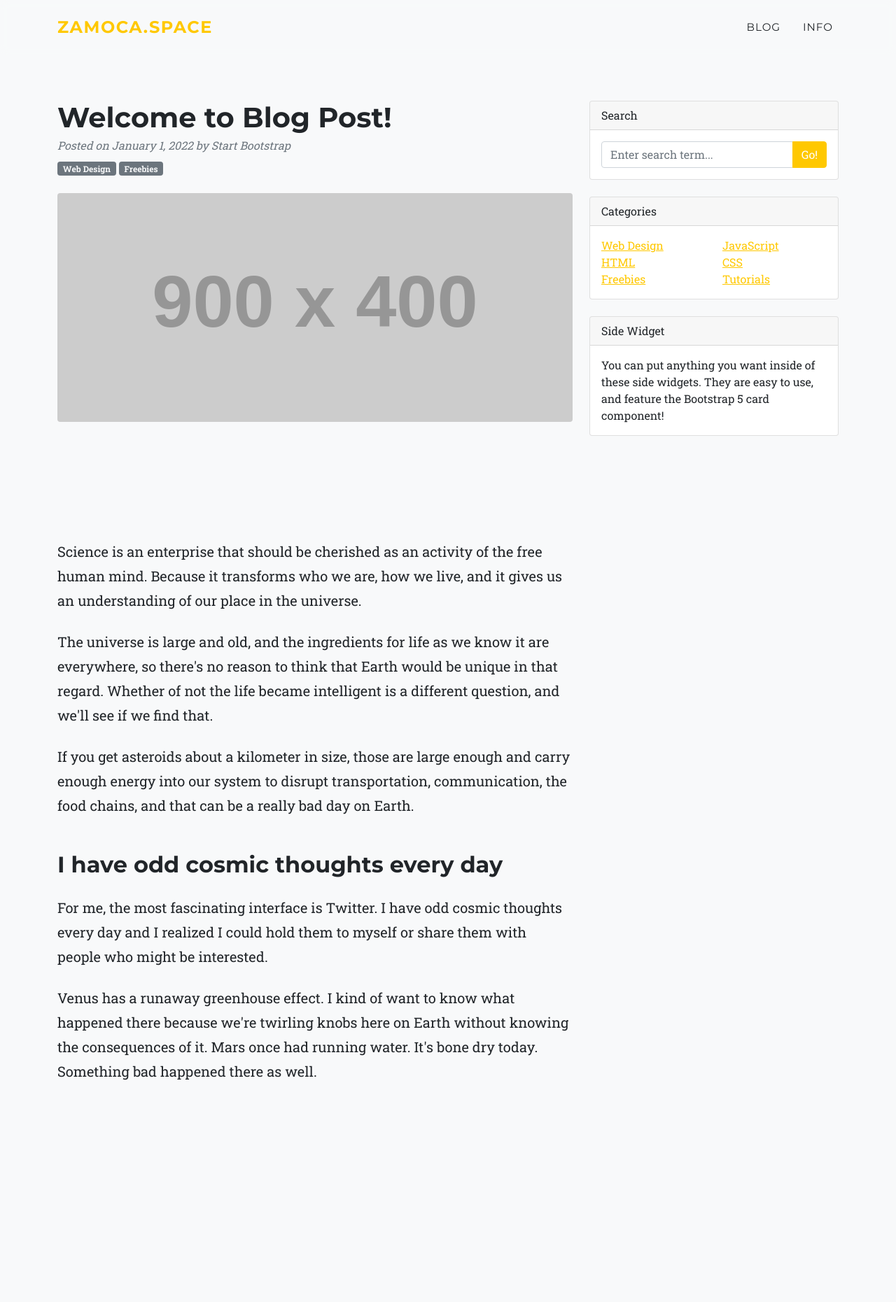
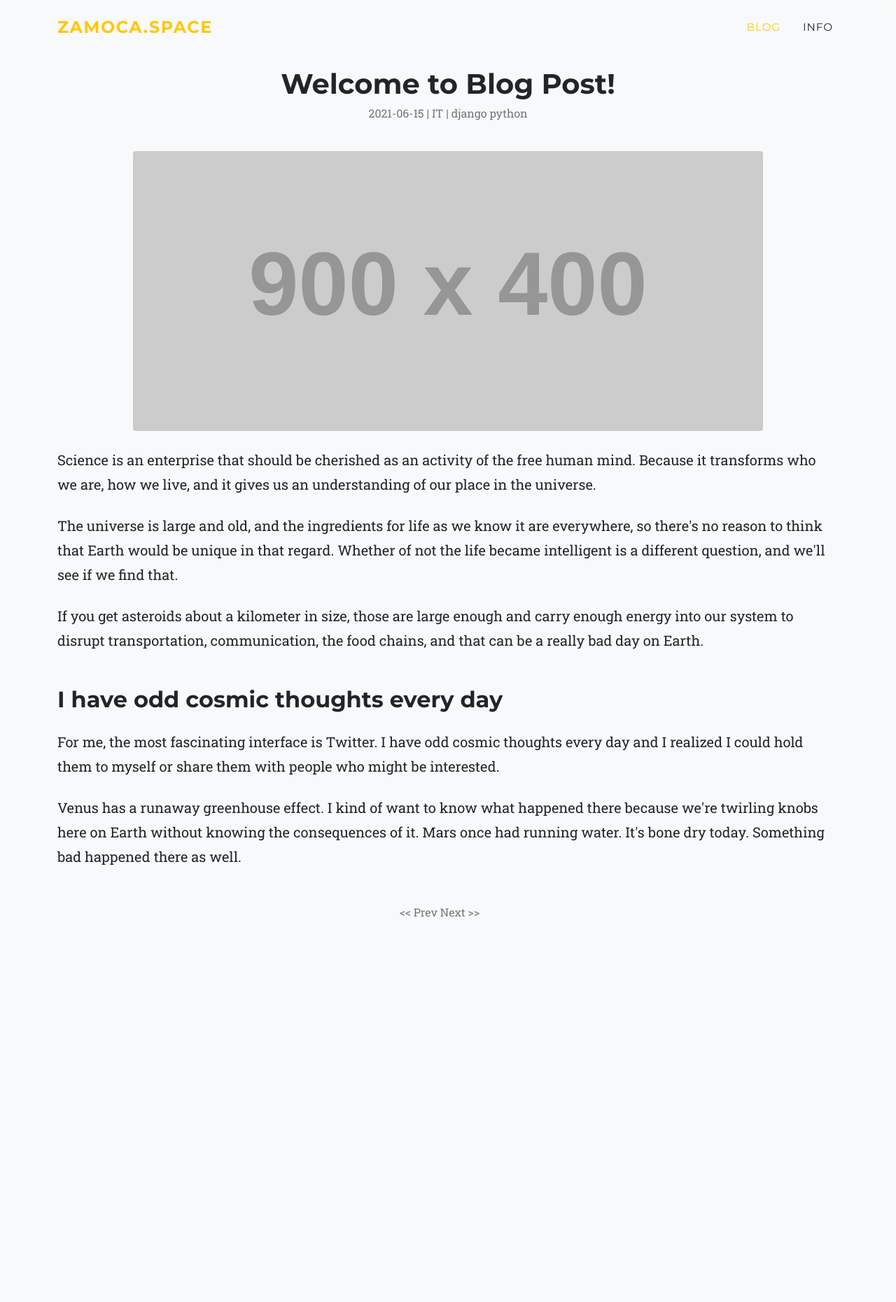
Before and after one commit to Zamoca42/vue-django-Bootstrap, a Django app: template backend/templates/blog/post_detail.html in a window 1280 px wide. Shown: the whole page at 70% size. After the commit the page ends 1311 px from the top, so only its background shows below. Run offline with Django 4.2, Linux system fonts and the light colour scheme; the template is opened without the code that fills it, so the values that code supplies are empty; grey boxes labelled with a size stand in for pictures from a placeholder-image service; some libraries are stand-ins or nearby versions.

Commit message:
style: Refactored html files in Django templates for better readability

```diff
--- a/backend/static/js/scripts.js
+++ b/backend/static/js/scripts.js
@@ -29,14 +29,14 @@ window.addEventListener('DOMContentLoaded', event => {
     // //Shrink the navbar when page is scrolled
     // document.addEventListener('scroll', navbarShrink);
 
-    // // Activate Bootstrap scrollspy on the main nav element
-    // const mainNav = document.body.querySelector('#mainNav');
-    // if (mainNav) {
-    //     new bootstrap.ScrollSpy(document.body, {
-    //         target: '#mainNav',
-    //         offset: 74,
-    //     });
-    // };
+    // Activate Bootstrap scrollspy on the main nav element
+    const mainNav = document.body.querySelector('#mainNav');
+    if (mainNav) {
+        new bootstrap.ScrollSpy(document.body, {
+            target: '#mainNav',
+            offset: 74,
+        });
+    };
 
     // Collapse responsive navbar when toggler is visible
     const navbarToggler = document.body.querySelector('.navbar-toggler');
--- a/backend/templates/base.html
+++ b/backend/templates/base.html
@@ -1,6 +1,7 @@
 {% load static %}
 <!DOCTYPE html>
 <html lang="en">
+
 <head>
     <meta charset="utf-8" />
     <meta name="viewport" content="width=device-width, initial-scale=1, shrink-to-fit=no" />
@@ -18,20 +19,28 @@
     <link href="{% static 'css/styles.css' %}" rel="stylesheet" />
     {% block extra-style %}{% endblock %}
 </head>
-    <body id="page-top">
+
+<body>
+    <div id="page-top">
         <!-- Navigation-->
         <nav class="navbar navbar-expand-lg navbar-dark fixed-top" id="mainNav">
             <div class="container">
-                <a class="navbar-brand" href="#portfolio">Zamoca.space</a>
-                <button class="navbar-toggler" type="button" data-bs-toggle="collapse" data-bs-target="#navbarResponsive" aria-controls="navbarResponsive" aria-expanded="false" aria-label="Toggle navigation">
+                <a class="navbar-brand" href="{% url 'home' %}#page-top">Zamoca.space</a>
+                <button class="navbar-toggler" type="button" data-bs-toggle="collapse"
+                    data-bs-target="#navbarResponsive" aria-controls="navbarResponsive" aria-expanded="false"
+                    aria-label="Toggle navigation">
                     Menu
                     <i class="fas fa-bars ms-1"></i>
                 </button>
                 <div class="collapse navbar-collapse" id="navbarResponsive">
                     <ul class="navbar-nav text-uppercase ms-auto py-4 py-lg-0">
                         <li class="nav-item"></li>
-                        <li class="nav-item"><a class="nav-link" href="#portfolio">Blog</a></li>
-                        <li class="nav-item"><a class="nav-link" href="#team">Info</a></li>
+                        <li class="nav-item">
+                            <a class="nav-link" data-bs-target="#portfolio" href="{% url 'home' %}#portfolio">Blog</a>
+                        </li>
+                        <li class="nav-item">
+                            <a class="nav-link" data-bs-target="#team" href="{% url 'home' %}#team">Info</a>
+                        </li>
                     </ul>
                 </div>
             </div>
@@ -43,8 +52,8 @@
             </div>
         </header> -->
 
-        {% block content %}
-        {% endblock %}
+        {% block content %} {% endblock %}
+    </div>
 
     <!-- Bootstrap core JS-->
     <script src="https://cdn.jsdelivr.net/npm/bootstrap@5.1.3/dist/js/bootstrap.bundle.min.js"></script>
@@ -56,6 +65,8 @@
     <!-- * * * * * * * * * * * * * * * * * * * * * * * * * * * * * * * * * * * * * * * *-->
     <script src="https://cdn.startbootstrap.com/sb-forms-latest.js"></script>
 
-        {% block extra-script %}{% endblock %}
+    {% block extra-script %}
+    {% endblock %}
 </body>
+
 </html>
--- a/backend/templates/blog/post_detail.html
+++ b/backend/templates/blog/post_detail.html
@@ -1,80 +1,78 @@
 {% extends 'base.html' %}
-
 {% load static %}
-
-{% block title %} post_detail.html {% endblock %}
+{% block title %} post_detail.html{% endblock %}
 
 {% block content %}
-
 <!-- Post Detail content-->
 <section class="page-section bg-light" id="portfolio">
-        <div class="container mt-5">
-            <div class="row">
-                <div class="col-lg-8">
-
-                    <article>
-                        <!-- Post header-->
-                        <header class="mb-4">
+    <div class="container">
+        <div class="row mb-4 text-center">
             <!-- Post title-->
             <h1 class="fw-bolder mb-1">Welcome to Blog Post!</h1>
-                            <!-- Post meta content-->
-                            <div class="text-muted fst-italic mb-2">Posted on January 1, 2022 by Start Bootstrap</div>
-                            <!-- Post categories-->
-                            <a class="badge bg-secondary text-decoration-none link-light" href="#!">Web Design</a>
-                            <a class="badge bg-secondary text-decoration-none link-light" href="#!">Freebies</a>
-                        </header>
+            <!-- Post property-->
+            <p class="text-muted">
+                <span> 2021-06-15 </span>
+                <span> | </span>
+                <span> IT </span>
+                <span> | </span>
+                <span> django python </span>
+                <!-- <span> | </span>
+        <span> Like </span> -->
+            </p>
+        </div>
+        <div class="row">
+            <div class="col-lg-12">
+                <article>
                     <!-- Preview image figure-->
-                        <figure class="mb-4"><img class="img-fluid rounded" src="https://dummyimage.com/900x400/ced4da/6c757d.jpg" alt="..." /></figure>
+                    <figure class="mb-4 text-center">
+                        <img class="img-fluid rounded" src="https://dummyimage.com/900x400/ced4da/6c757d.jpg"
+                            alt="..." />
+                    </figure>
                     <!-- Post content-->
-                        <section class="mb-5">
-                            <p class="fs-5 mb-4">Science is an enterprise that should be cherished as an activity of the free human mind. Because it transforms who we are, how we live, and it gives us an understanding of our place in the universe.</p>
-                            <p class="fs-5 mb-4">The universe is large and old, and the ingredients for life as we know it are everywhere, so there's no reason to think that Earth would be unique in that regard. Whether of not the life became intelligent is a different question, and we'll see if we find that.</p>
-                            <p class="fs-5 mb-4">If you get asteroids about a kilometer in size, those are large enough and carry enough energy into our system to disrupt transportation, communication, the food chains, and that can be a really bad day on Earth.</p>
-                            <h2 class="fw-bolder mb-4 mt-5">I have odd cosmic thoughts every day</h2>
-                            <p class="fs-5 mb-4">For me, the most fascinating interface is Twitter. I have odd cosmic thoughts every day and I realized I could hold them to myself or share them with people who might be interested.</p>
-                            <p class="fs-5 mb-4">Venus has a runaway greenhouse effect. I kind of want to know what happened there because we're twirling knobs here on Earth without knowing the consequences of it. Mars once had running water. It's bone dry today. Something bad happened there as well.</p>
-                        </section>
+                    <div class="mb-5">
+                        <p class="fs-5 mb-4">
+                            Science is an enterprise that should be cherished as an activity
+                            of the free human mind. Because it transforms who we are, how we
+                            live, and it gives us an understanding of our place in the
+                            universe.
+                        </p>
+                        <p class="fs-5 mb-4">
+                            The universe is large and old, and the ingredients for life as we
+                            know it are everywhere, so there's no reason to think that Earth
+                            would be unique in that regard. Whether of not the life became
+                            intelligent is a different question, and we'll see if we find
+                            that.
+                        </p>
+                        <p class="fs-5 mb-4">
+                            If you get asteroids about a kilometer in size, those are large
+                            enough and carry enough energy into our system to disrupt
+                            transportation, communication, the food chains, and that can be a
+                            really bad day on Earth.
+                        </p>
+                        <h2 class="fw-bolder mb-4 mt-5">
+                            I have odd cosmic thoughts every day
+                        </h2>
+                        <p class="fs-5 mb-4">
+                            For me, the most fascinating interface is Twitter. I have odd
+                            cosmic thoughts every day and I realized I could hold them to
+                            myself or share them with people who might be interested.
+                        </p>
+                        <p class="fs-5 mb-4">
+                            Venus has a runaway greenhouse effect. I kind of want to know what
+                            happened there because we're twirling knobs here on Earth without
+                            knowing the consequences of it. Mars once had running water. It's
+                            bone dry today. Something bad happened there as well.
+                        </p>
+                    </div>
                 </article>
             </div>
             <!-- Side widgets-->
-                <div class="col-lg-4">
-                    <!-- Search widget-->
-                    <div class="card mb-4">
-                        <div class="card-header">Search</div>
-                        <div class="card-body">
-                            <div class="input-group">
-                                <input class="form-control" type="text" placeholder="Enter search term..." aria-label="Enter search term..." aria-describedby="button-search" />
-                                <button class="btn btn-primary" id="button-search" type="button">Go!</button>
-                            </div>
-                        </div>
-                    </div>
-                    <!-- Categories widget-->
-                    <div class="card mb-4">
-                        <div class="card-header">Categories</div>
-                        <div class="card-body">
+            <!-- Pagination-->
             <div class="row">
-                                <div class="col-sm-6">
-                                    <ul class="list-unstyled mb-0">
-                                        <li><a href="#!">Web Design</a></li>
-                                        <li><a href="#!">HTML</a></li>
-                                        <li><a href="#!">Freebies</a></li>
-                                    </ul>
-                                </div>
-                                <div class="col-sm-6">
-                                    <ul class="list-unstyled mb-0">
-                                        <li><a href="#!">JavaScript</a></li>
-                                        <li><a href="#!">CSS</a></li>
-                                        <li><a href="#!">Tutorials</a></li>
-                                    </ul>
-                                </div>
-                            </div>
-                        </div>
-                    </div>
-                    <!-- Side widget-->
-                    <div class="card mb-4">
-                        <div class="card-header">Side Widget</div>
-                        <div class="card-body">You can put anything you want inside of these side widgets. They are easy to use, and feature the Bootstrap 5 card component!</div>
-                    </div>
+                <p class="text-muted text-center">
+                    <a> << Prev </a>
+                    <a> Next >> </a>
+                </p>
             </div>
         </div>
     </div>
```
Lines whose indentation alone changed are shown as unchanged.
